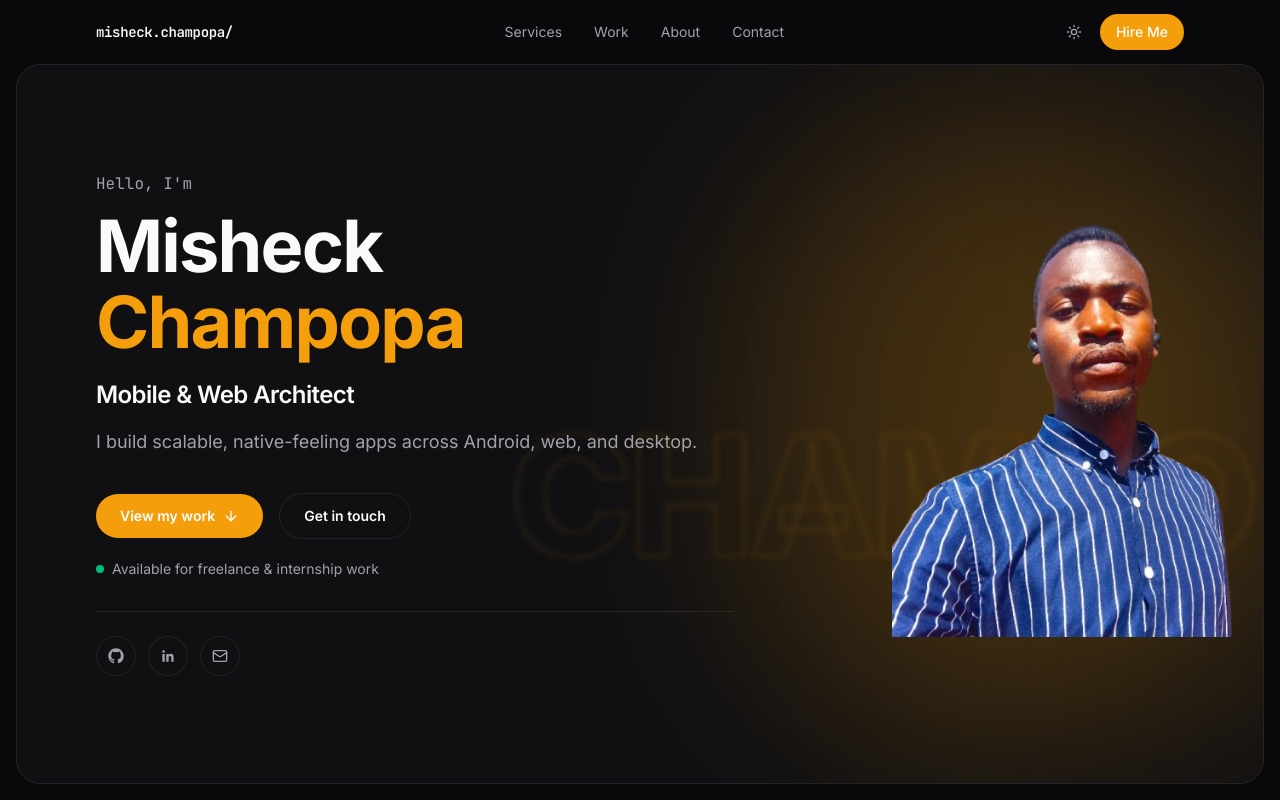
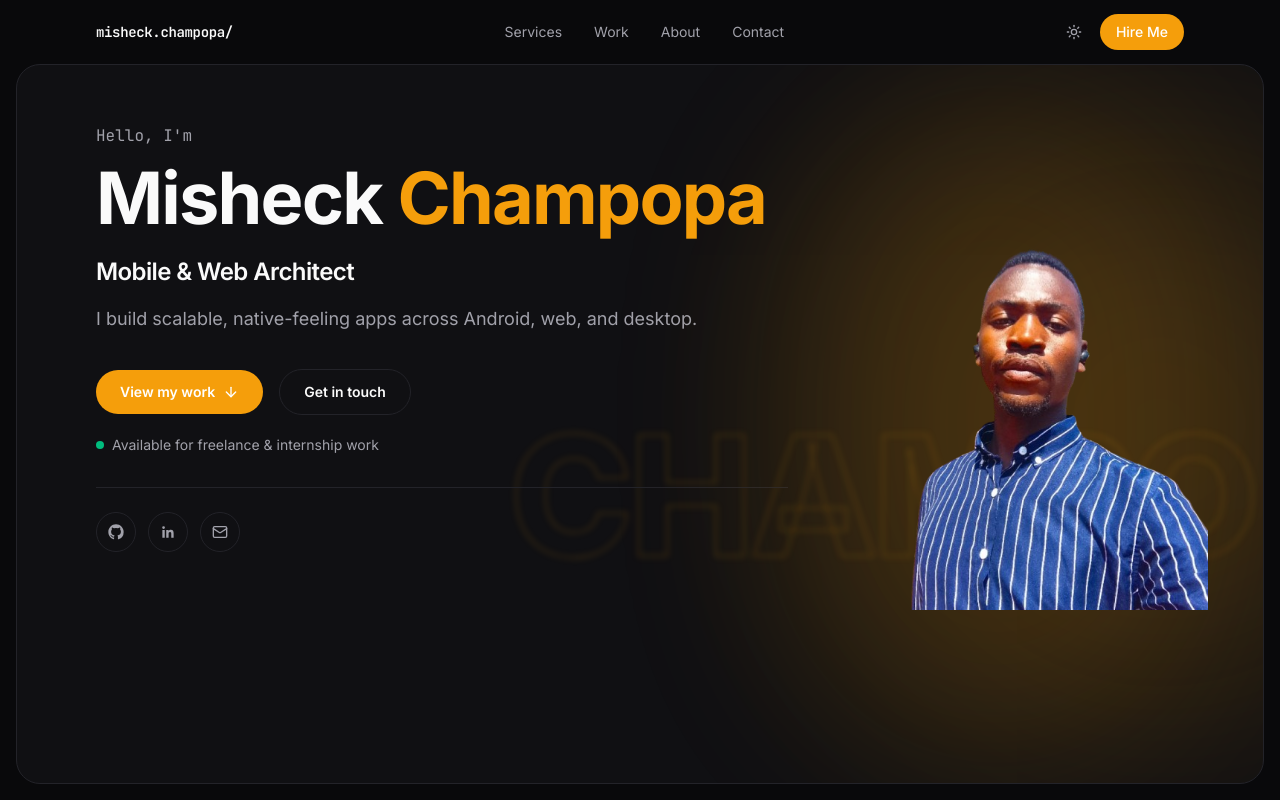
Before and after one commit to M8Sh3ck01/portfolio, a React (Vite) app: page / in a window 1280 px wide. Shown: the top 800 px of the page. Built offline with nearby package versions, Linux system fonts and the light colour scheme.

Commit message:
Revert hero portrait flip; nudge portrait up-left

```diff
--- a/src/components/Hero.tsx
+++ b/src/components/Hero.tsx
@@ -29,7 +29,7 @@ export function Hero() {
         </span>
 
         <div className="relative m-auto w-full max-w-6xl px-5 py-10 sm:px-8 sm:py-12">
-          <div className="lg:grid lg:grid-cols-[1.2fr_0.8fr] lg:items-center lg:gap-6">
+          <div className="lg:grid lg:grid-cols-[1.3fr_0.7fr] lg:items-start lg:gap-6">
             <div>
               <Reveal>
                 <p className="font-mono text-sm text-muted-foreground sm:text-base">Hello, I'm</p>
@@ -105,7 +105,7 @@ export function Hero() {
                 <img
                   src="/profile.png"
                   alt="Misheck Champopa"
-                  className="relative z-10 block h-60 w-60 object-contain sm:h-80 sm:w-80 lg:h-full lg:w-auto lg:translate-x-12"
+                  className="relative z-10 block h-60 w-60 object-contain sm:h-80 sm:w-80 lg:h-full lg:w-auto lg:translate-x-6"
                 />
               </div>
             </div>
```
Also changed, not shown: public/profile.png.
